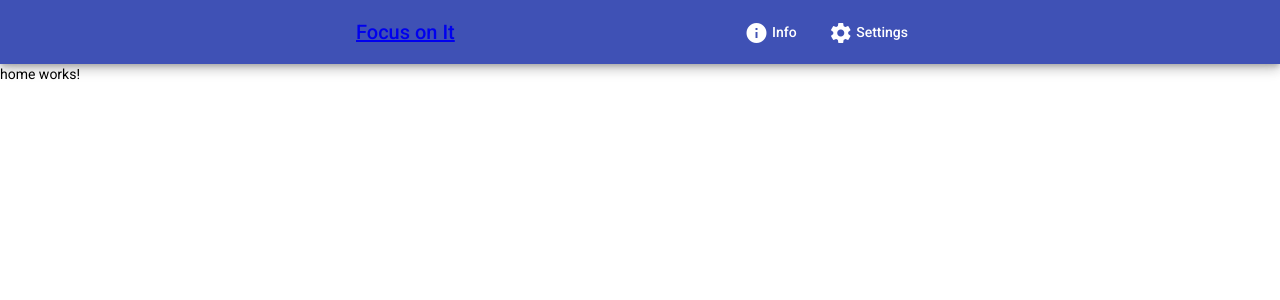
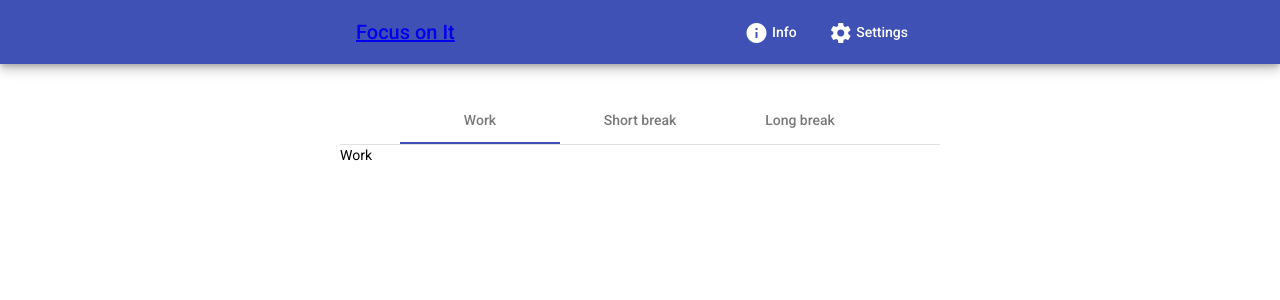
Before and after one commit to AlbePao/focus-on-it, an Angular app: page / in a window 1280 px wide. Shown: the top 300 px of the page. Built offline with nearby package versions, Linux system fonts and the light colour scheme.

Commit message:
Home component UI

```diff
--- a/src/app/views/home/home.component.html
+++ b/src/app/views/home/home.component.html
@@ -1 +1,13 @@
-<p>home works!</p>
+<main class="container">
+  <mat-tab-group mat-align-tabs="center">
+    <mat-tab label="Work">
+      <span>Work</span>
+    </mat-tab>
+    <mat-tab label="Short break">
+      <span>Short break</span>
+    </mat-tab>
+    <mat-tab label="Long break">
+      <span>Long break</span>
+    </mat-tab>
+  </mat-tab-group>
+</main>
--- a/src/app/views/home/home.component.scss
+++ b/src/app/views/home/home.component.scss
@@ -0,0 +1,5 @@
+.container {
+  max-width: 600px;
+  margin: 32px auto 0 auto;
+  padding: 0 16px;
+}
```
Also changed, not shown: 1 other file (tests, documents, lock files or other folders).
